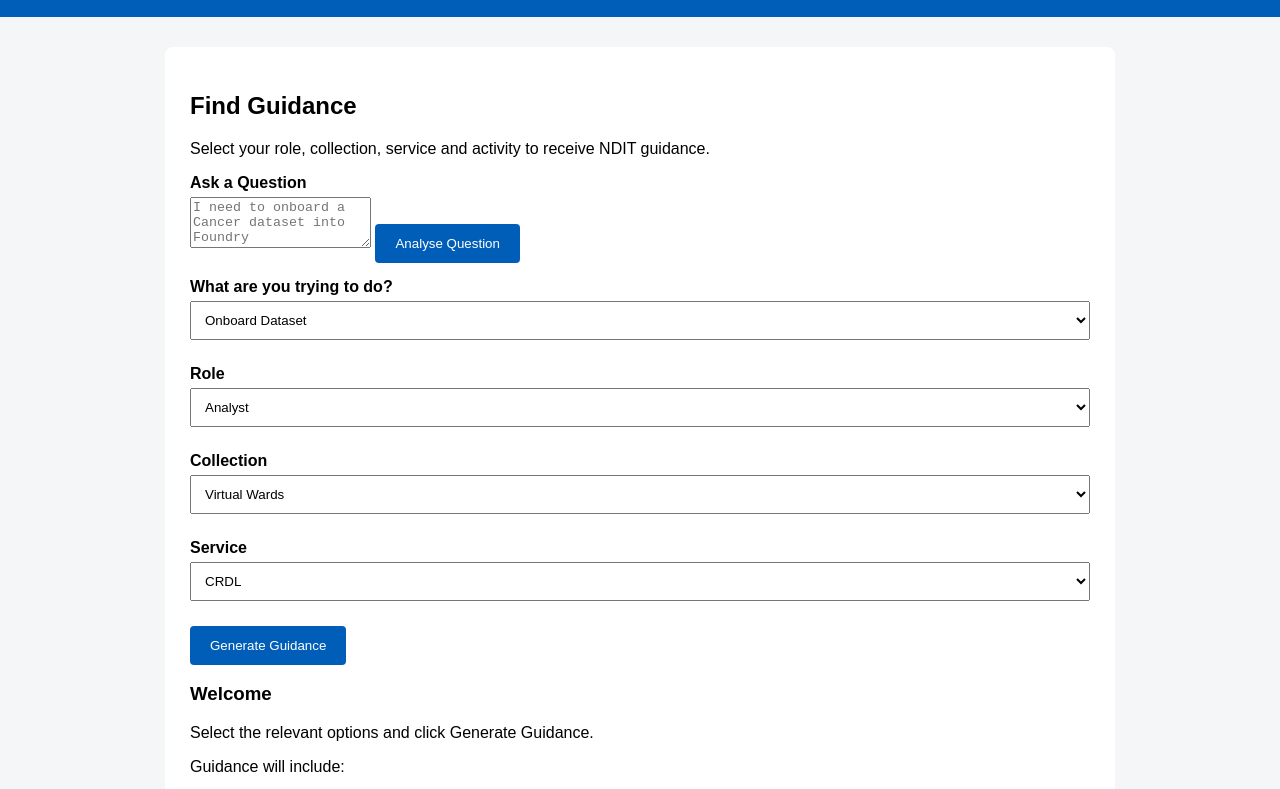
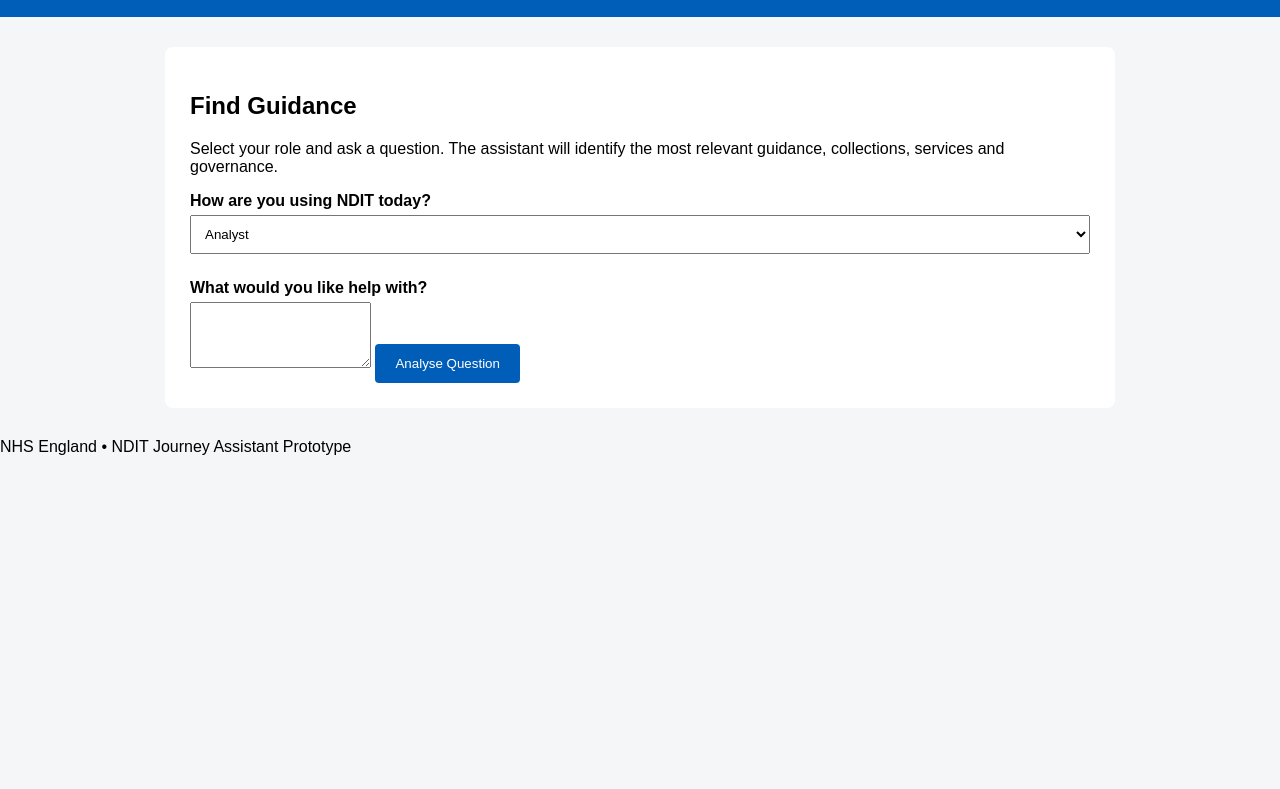
Before and after one commit to nish-nhse/NDIT-Journey-Assistant, a plain HTML site: page index.html in a window 1280 px wide. Shown: the part 155-944 px from the top of the page. After the commit the page ends 800 px from the top, so only its background shows below. Drawn offline with Linux system fonts and the light colour scheme.

Commit message:
Update index.html

```diff
--- a/index.html
+++ b/index.html
@@ -48,57 +48,13 @@
     <h2>Find Guidance</h2>
 
     <p>
-                Select your role, collection,
-                service and activity to receive
-                NDIT guidance.
+        Select your role and ask a question.
+        The assistant will identify the most relevant
+        guidance, collections, services and governance.
     </p>
-<label for="question">
-Ask a Question
-</label>
-
-<textarea
-    id="question"
-    rows="3"
-    placeholder="I need to onboard a Cancer dataset into Foundry">
-</textarea>
-
-<button
-    type="button"
-    onclick="analyseQuestion()">
-
-    Analyse Question
-
-</button>
-            <label for="intent">
-                What are you trying to do?
-            </label>
-
-            <select id="intent">
-
-                <option value="how-onboard">
-                    Onboard Dataset
-                </option>
-
-                <option value="how-access">
-                    Access Dataset
-                </option>
-
-                <option value="approval">
-                    Request Approval
-                </option>
-
-                <option value="integration">
-                    Integrate Service
-                </option>
-
-                <option value="export">
-                    Export Data
-                </option>
-
-            </select>
 
     <label for="role">
-                Role
+        How are you using NDIT today?
     </label>
 
     <select id="role">
@@ -137,116 +93,23 @@ Ask a Question
 
     </select>
 
-            <label for="collection">
-                Collection
+    <label for="question">
+        What would you like help with?
     </label>
 
-            <select id="collection">
-
-                <option value="Virtual Wards">
-                    Virtual Wards
-                </option>
-
-                <option value="CWT">
-                    CWT
-                </option>
-
-                <option value="Cancer">
-                    Cancer
-                </option>
-
-                <option value="Urgent and Emergency Care">
-                    Urgent and Emergency Care
-                </option>
-
-                <option value="Elective Recovery">
-                    Elective Recovery
-                </option>
-
-                <option value="Population Health">
-                    Population Health
-                </option>
-
-                <option value="Mental Health">
-                    Mental Health
-                </option>
-
-                <option value="Primary Care">
-                    Primary Care
-                </option>
-
-            </select>
-
-            <label for="service">
-                Service
-            </label>
-
-            <select id="service">
-
-                <option value="CRDL">
-                    CRDL
-                </option>
-
-                <option value="MESH">
-                    MESH
-                </option>
-
-                <option value="PET">
-                    PET
-                </option>
-
-                <option value="DVE">
-                    DVE
-                </option>
-
-                <option value="Foundry">
-                    Foundry
-                </option>
-
-            </select>
+    <textarea
+        id="question"
+        rows="4"
+        placeholder="Example: I need to onboard a Cancer dataset into Foundry">
+    </textarea>
 
     <button
         type="button"
-                onclick="generateGuidance()">
+        onclick="analyseQuestion()">
 
-                Generate Guidance
+        Analyse Question
 
     </button>
-
-        </section>
-
-        <section id="results">
-
-            <div class="placeholder">
-
-                <h3>Welcome</h3>
-
-                <p>
-                    Select the relevant options
-                    and click Generate Guidance.
-                </p>
-
-                <p>
-                    Guidance will include:
-                </p>
-
-                <ul>
-
-                    <li>Capability</li>
-
-                    <li>Governance Requirements</li>
-
-                    <li>Required Steps</li>
-
-                    <li>Knowledge Articles</li>
-
-                    <li>Service Owner</li>
-
-                    <li>Expected Timescales</li>
-
-                </ul>
-
-            </div>
 
 </section>
 
```
Lines whose indentation alone changed are shown as unchanged.
